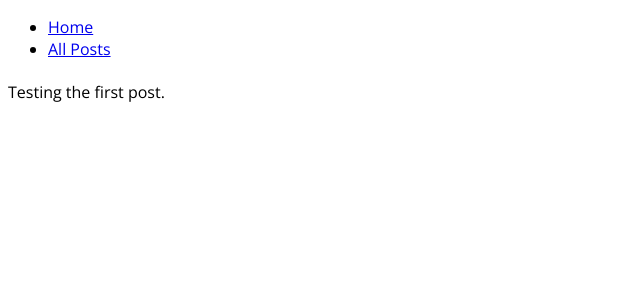
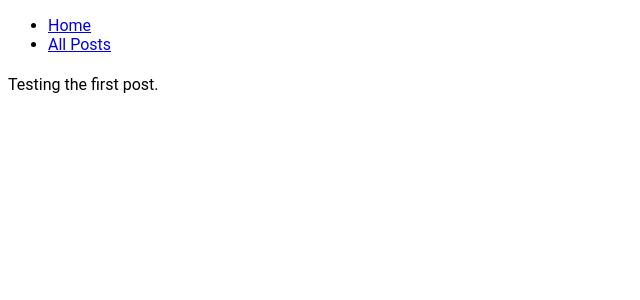
Before and after one commit to overheardonearth/overheardonearth.github.io, a Jekyll site: the page built from index.html, in a window 1280 px wide. Shown: the top 300 px of the page, without its empty margins (0-640 px from the left). Built offline with Jekyll 4.4.1, drawn with Linux system fonts in a browser that asks for light colours.

Commit message:
Update main.css

```diff
--- a/css/main.css
+++ b/css/main.css
@@ -28,5 +28,5 @@ p {
 
 
 body {
-    font-family: 'Source Sans Pro', 'Open Sans', 'PT Serif', Sans-Serif;
+    font-family: 'Roboto', 'Source Sans Pro', 'PT Serif', Sans-Serif;
 }
```
